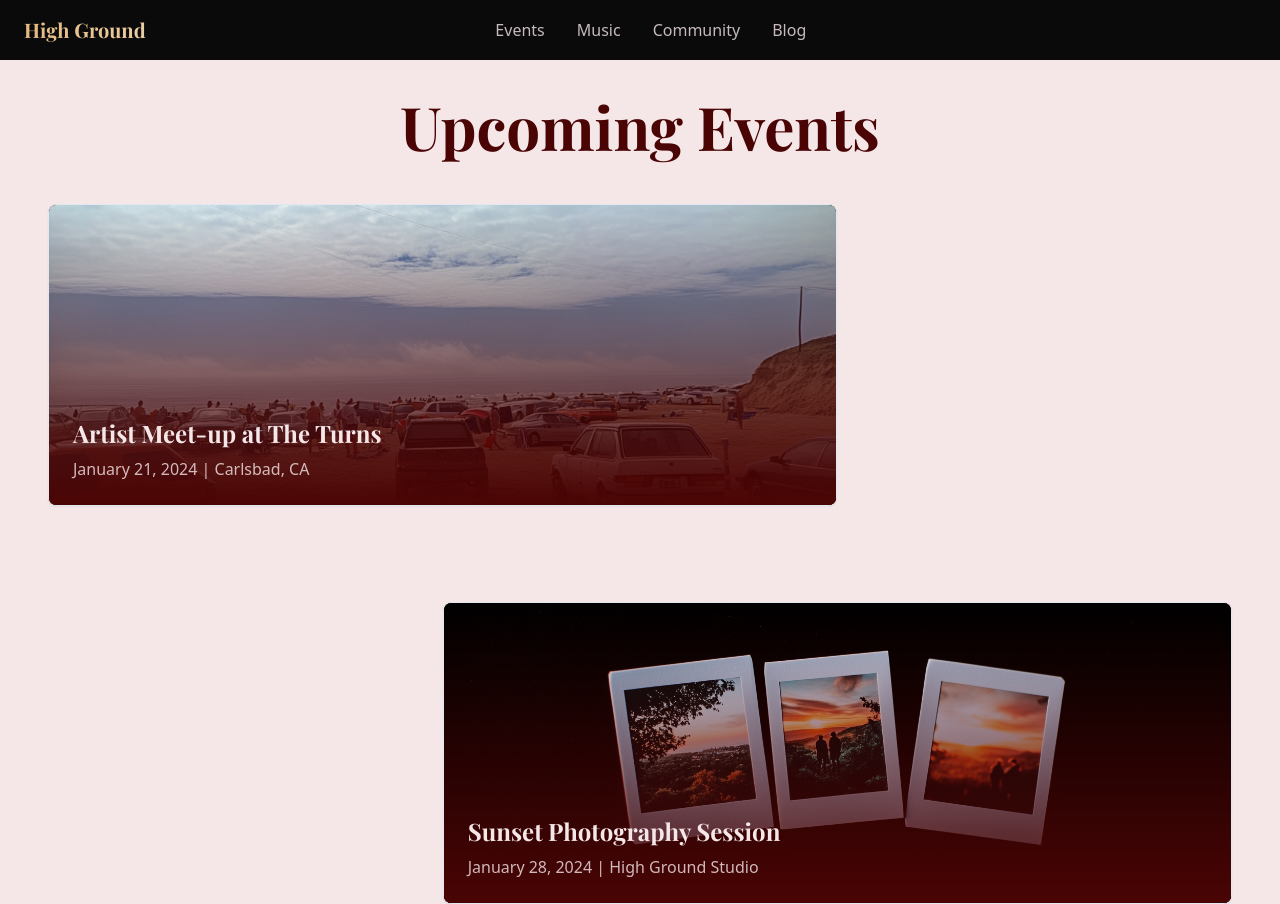
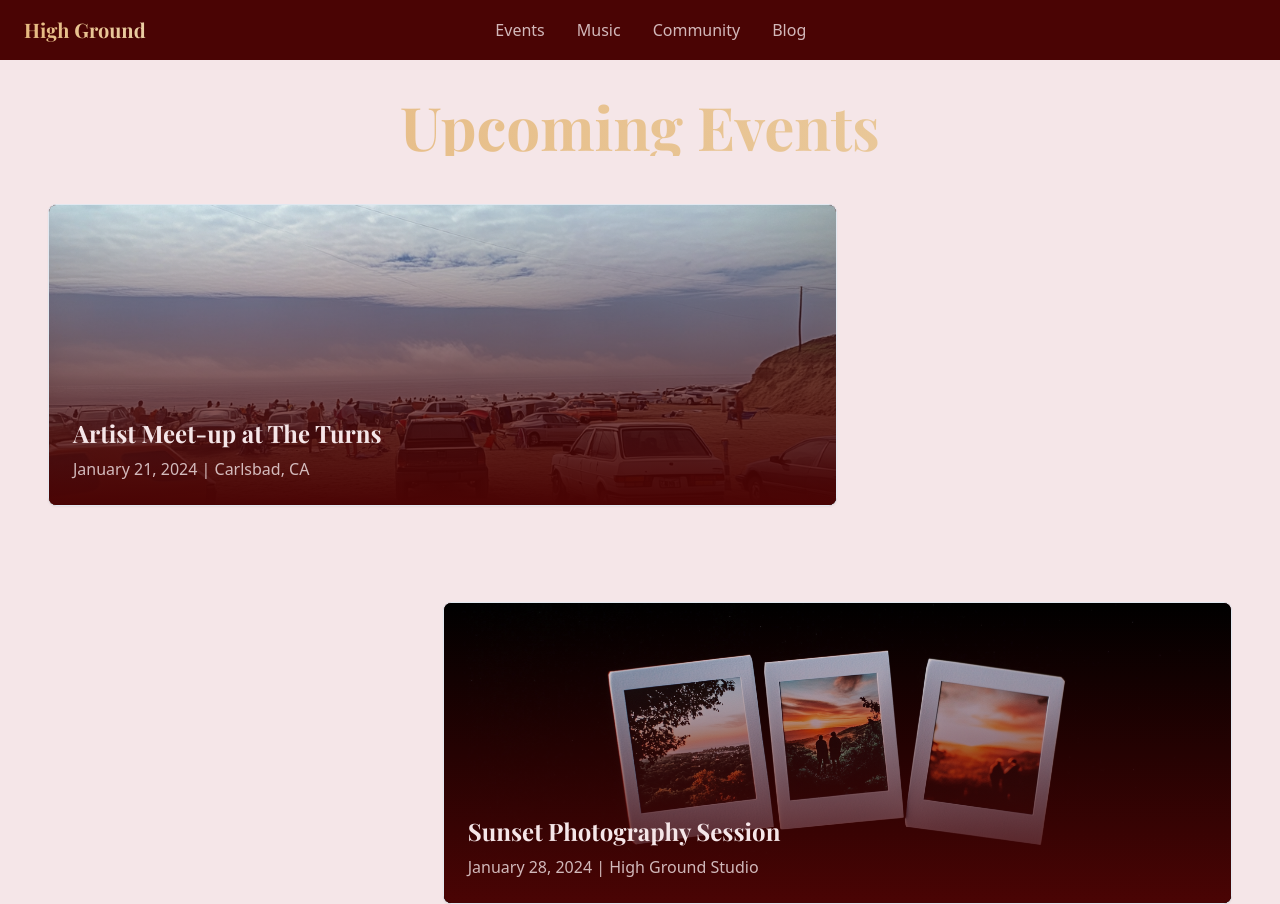
Before and after one commit to symphonyxr1/collage-canvas-haven, a React (Vite) app: page /events in a window 1280 px wide. Built offline with nearby package versions, Linux system fonts and the light colour scheme.

Commit message:
Update menu bar and heading colors
Changed the menu bar overlay color to match the specified color instead of black. Updated the "Upcoming Events" heading to use the same tan color as the "High Ground" title for consistency.
[skip gpt_engineer]

```diff
--- a/src/pages/Events.tsx
+++ b/src/pages/Events.tsx
@@ -27,7 +27,7 @@ const Events = () => {
   return (
     <div className="min-h-screen bg-warmBeige relative">
       {/* Navigation */}
-      <nav className="absolute top-0 w-full z-50 px-6 py-4 bg-richBlack">
+      <nav className="absolute top-0 w-full z-50 px-6 py-4 bg-burgundy">
         <div className="flex justify-between items-center">
           <Link to="/" className="text-xl font-playfair font-bold bg-gradient-to-r from-[#e6b980] to-[#eacda3] text-transparent bg-clip-text">
             High Ground
@@ -44,7 +44,7 @@ const Events = () => {
 
       {/* Content */}
       <div className="pt-24 px-6 md:px-12 max-w-7xl mx-auto">
-        <h1 className="text-5xl md:text-6xl font-playfair font-bold mb-12 text-burgundy text-center">
+        <h1 className="text-5xl md:text-6xl font-playfair font-bold mb-12 bg-gradient-to-r from-[#e6b980] to-[#eacda3] text-transparent bg-clip-text text-center">
           Upcoming Events
         </h1>
 
```
